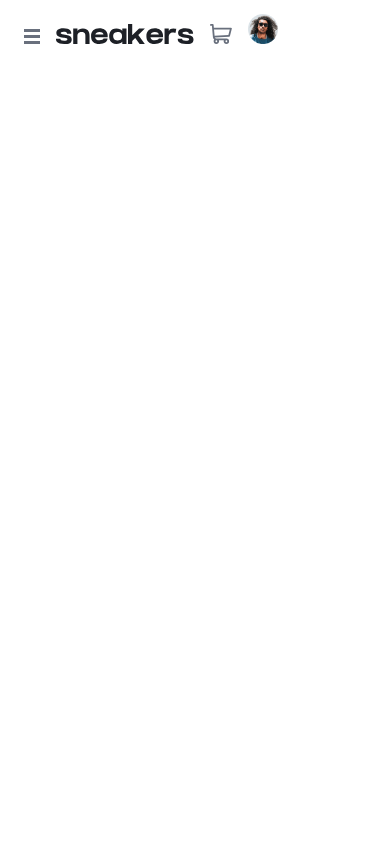
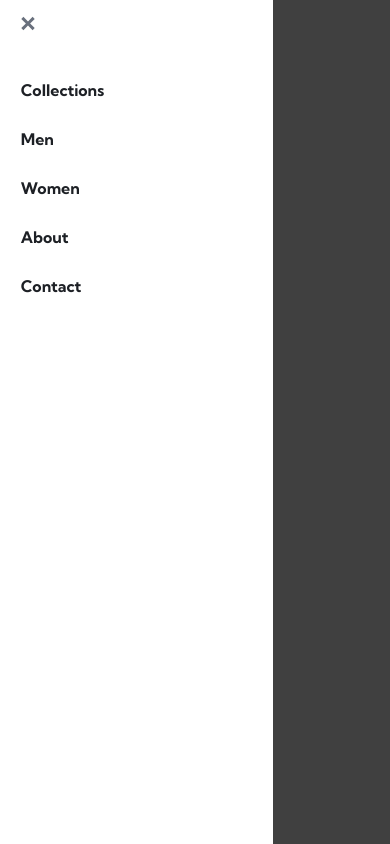
Before and after one commit to winstein27/e-commerce-product-page, a React (Create React App) app: page / in a window 390 px wide. Both pictures are taken after a click on the button 32 px from the left and 38 px from the top of the page. Built offline with nearby package versions, Linux system fonts and the light colour scheme.

Commit message:
mobile menu

```diff
--- a/src/components/Header.module.css
+++ b/src/components/Header.module.css
@@ -2,14 +2,8 @@ header {
   position: fixed;
   top: 0;
   left: 0;
-  width: 100%;
+  width: 100vw;
   padding: 0.5rem;
-}
-
-.icon-button {
-  background: none;
-  border: none;
-  padding: 1rem;
 }
 
 .menu {
@@ -18,8 +12,35 @@ header {
 
 .menu ul {
   list-style-type: none;
-  margin: 0;
+  margin: 1rem 0;
   padding: 0;
+}
+
+.menu li {
+  padding: 0.9rem 0;
+}
+
+.menu a {
+  text-decoration: none;
+  color: hsl(220, 13%, 13%);
+  font-weight: 700;
+}
+
+.mobile {
+  position: absolute;
+  display: block;
+  z-index: 2;
+  top: 0;
+  left: 0;
+  background: hsl(0, 0%, 100%);
+  max-width: 70vw;
+  width: 30rem;
+  height: 100vh;
+  padding-left: 1.3rem;
+}
+
+.mobile button {
+  margin: 1rem 0;
 }
 
 .logo {
--- a/src/components/Header.tsx
+++ b/src/components/Header.tsx
@@ -1,26 +1,55 @@
-import React from 'react';
+import React, { useState } from 'react';
 
 import styles from './Header.module.css';
 
+import Backdrop from './UI/Backdrop';
+import IconButton from './UI/IconButton';
+
 const Header = () => {
+  const [isMenuOpen, setIsMenuOpen] = useState(false);
+
+  const closeMenu = () => {
+    setIsMenuOpen(false);
+  };
+
+  const menuStyles = styles.menu + (isMenuOpen ? ` ${styles.mobile}` : '');
+
   return (
+    <>
       <header>
-      <button
-        className={styles['icon-button']}
-        aria-label="Menu"
-        aria-expanded="false"
-        aria-controls="menu"
-      >
-        <img src="../../images/icon-menu.svg" alt="" />
-      </button>
+        <IconButton
+          imgPath="../../images/icon-menu.svg"
+          label="Open menu"
+          controls="menu"
+          expanded={isMenuOpen}
+          onClick={() => setIsMenuOpen(true)}
+        />
 
-      <nav id="menu" className={styles.menu}>
+        {isMenuOpen && <Backdrop onClick={closeMenu} />}
+        <nav id="menu" className={menuStyles}>
+          <IconButton
+            imgPath="../../images/icon-close.svg"
+            label="Close menu"
+            controls="menu"
+            expanded={isMenuOpen}
+            onClick={closeMenu}
+          />
           <ul>
-          <li>Collections</li>
-          <li>Men</li>
-          <li>Women</li>
-          <li>About</li>
-          <li>Contact</li>
+            <li>
+              <a href="#">Collections</a>
+            </li>
+            <li>
+              <a href="#">Men</a>
+            </li>
+            <li>
+              <a href="#">Women</a>
+            </li>
+            <li>
+              <a href="#">About</a>
+            </li>
+            <li>
+              <a href="#">Contact</a>
+            </li>
           </ul>
         </nav>
 
@@ -29,13 +58,8 @@ const Header = () => {
         </div>
 
         <div className={styles.actions}>
-        <button
-          className={styles['icon-button']}
-          aria-label="Cart"
-          aria-expanded="false"
-        >
-          <img src="../../images/icon-cart.svg" alt="" />
-        </button>
+          <IconButton imgPath="../../images/icon-cart.svg" label="Cart" />
+
           <img
             src="../../images/image-avatar.png"
             alt="User avatar"
@@ -43,6 +67,7 @@ const Header = () => {
           />
         </div>
       </header>
+    </>
   );
 };
 
--- /dev/null
+++ b/src/components/UI/Backdrop.module.css
@@ -0,0 +1,9 @@
+.backdrop {
+  position: fixed;
+  height: 100%;
+  width: 100%;
+  background-color: hsla(0, 0%, 0%, 0.75);
+  z-index: 1;
+  top: 0;
+  left: 0;
+}
--- /dev/null
+++ b/src/components/UI/Backdrop.tsx
@@ -0,0 +1,13 @@
+import React from 'react';
+
+import styles from './Backdrop.module.css';
+
+interface Props {
+  onClick: () => void;
+}
+
+const Backdrop = (props: Props) => {
+  return <div className={styles.backdrop} onClick={props.onClick}></div>;
+};
+
+export default Backdrop;
--- /dev/null
+++ b/src/components/UI/IconButton.module.css
@@ -0,0 +1,5 @@
+.button {
+  background: none;
+  border: none;
+  padding: 0;
+}
--- /dev/null
+++ b/src/components/UI/IconButton.tsx
@@ -0,0 +1,27 @@
+import React from 'react';
+
+import styles from './IconButton.module.css';
+
+interface Props {
+  imgPath: string;
+  label?: string;
+  expanded?: boolean;
+  controls?: string;
+  onClick?: () => void;
+}
+
+const IconButton = (props: Props) => {
+  return (
+    <button
+      className={styles.button}
+      onClick={props.onClick}
+      aria-label={props.label}
+      aria-expanded={props.expanded}
+      aria-controls={props.controls}
+    >
+      <img src={props.imgPath} alt="" />
+    </button>
+  );
+};
+
+export default IconButton;
```
Lines whose indentation alone changed are shown as unchanged.
